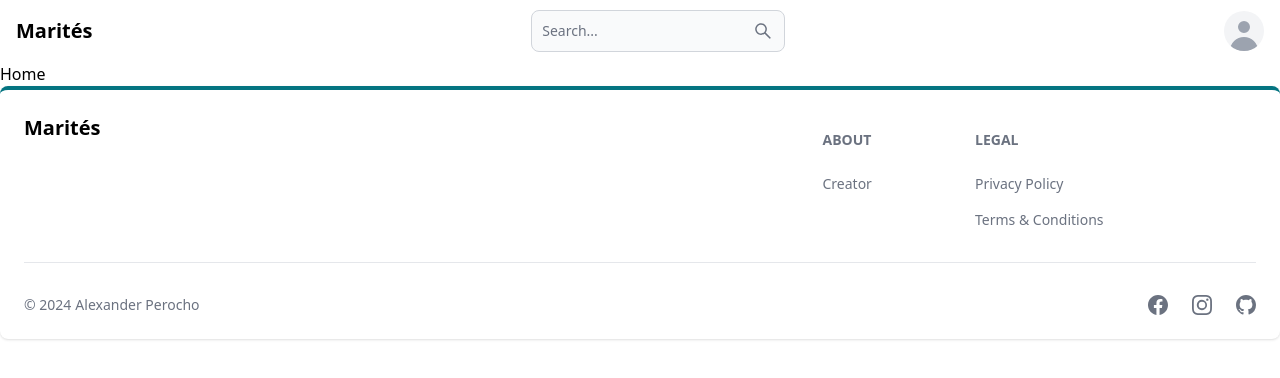
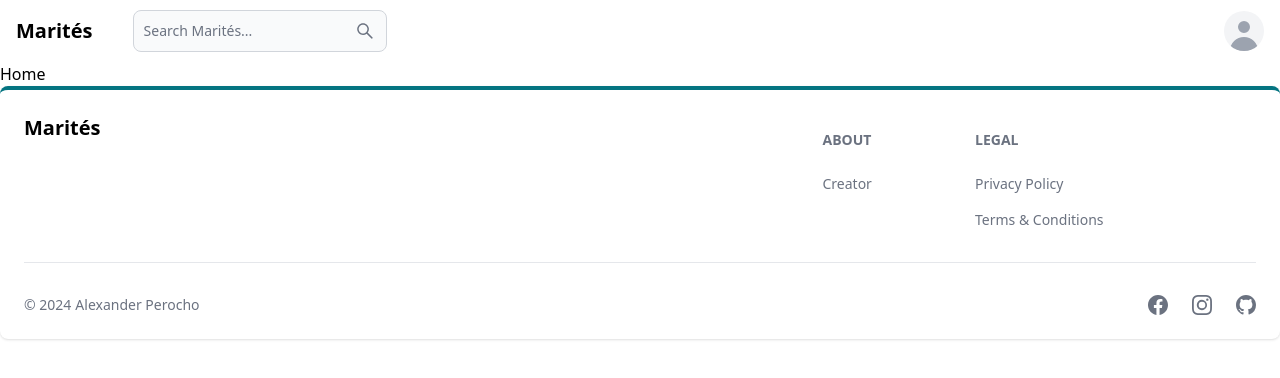
Before and after one commit to Xela-KP/fomo, a React (Vite) app in the folder src/client/: page / in a window 1280 px wide. Shown: the top 378 px of the page. Built offline with nearby package versions, Linux system fonts and the light colour scheme; the HTML template or start-up script is replaced by a standard one.

Commit message:
refactored header

```diff
--- a/src/client/src/components/Header.tsx
+++ b/src/client/src/components/Header.tsx
@@ -1,15 +1,8 @@
-import { Navbar, Dropdown, Avatar, TextInput } from 'flowbite-react';
+import { Navbar, Dropdown, Avatar, TextInput, Button } from 'flowbite-react';
 import { FormEventHandler, useState } from 'react';
 import { AiOutlineSearch } from 'react-icons/ai';
 import { Link } from 'react-router-dom';
-
-const Brand = () => (
-    <Link to="/">
-        <span className="self-center whitespace-nowrap text-xl font-semibold dark:text-white">
-            Marités
-        </span>
-    </Link>
-);
+import Brand from './Brand';
 
 const SearchBar = () => {
     const handleSubmit: FormEventHandler = (e) => {
@@ -20,9 +13,8 @@ const SearchBar = () => {
         <form onSubmit={handleSubmit}>
             <TextInput
                 type="text"
-                placeholder="Search..."
+                placeholder="Search Marités..."
                 rightIcon={AiOutlineSearch}
-                className=""
                 value={search}
                 onChange={(e) => setSearch(e.target.value)}
             />
@@ -82,8 +74,15 @@ const ProfileDropdown = (
 export default () => {
     return (
         <Navbar fluid rounded>
-            <Brand />
-            <SearchBar />
+            <span className="flex gap-10 items-center">
+                <Brand />
+                <SearchBar />
+            </span>
+            {/* <span className="flex">
+                <Button />
+                <Button />
+                <Button />
+            </span> */}
             <ProfileDropdown profileUrl={''} />
             {/* <NavElements /> */}
         </Navbar>
```
